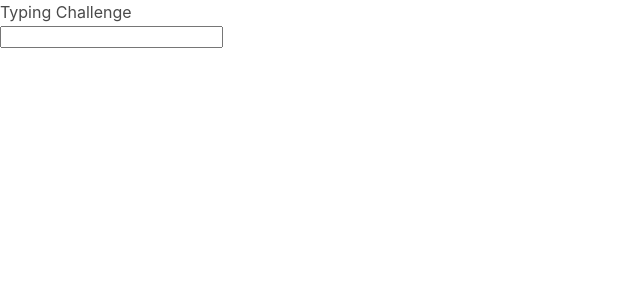
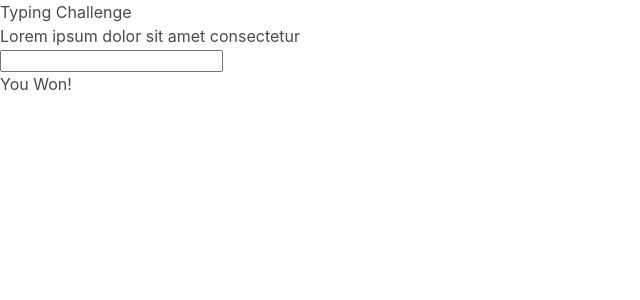
Before and after one commit to BeataJ/typing-angular, an Angular app: page / in a window 1280 px wide. Shown: the top 300 px of the page, without its empty margins (0-640 px from the left). Built offline with nearby package versions, Linux system fonts and the light colour scheme.

Commit message:
add p h3 to app.component.html

```diff
--- a/src/app/app.component.html
+++ b/src/app/app.component.html
@@ -1,3 +1,7 @@
 <h1>Typing Challenge</h1>
 
+<p>Lorem ipsum dolor sit amet consectetur</p>
+
 <input type="text" />
+
+<h3>You Won!</h3>
```
